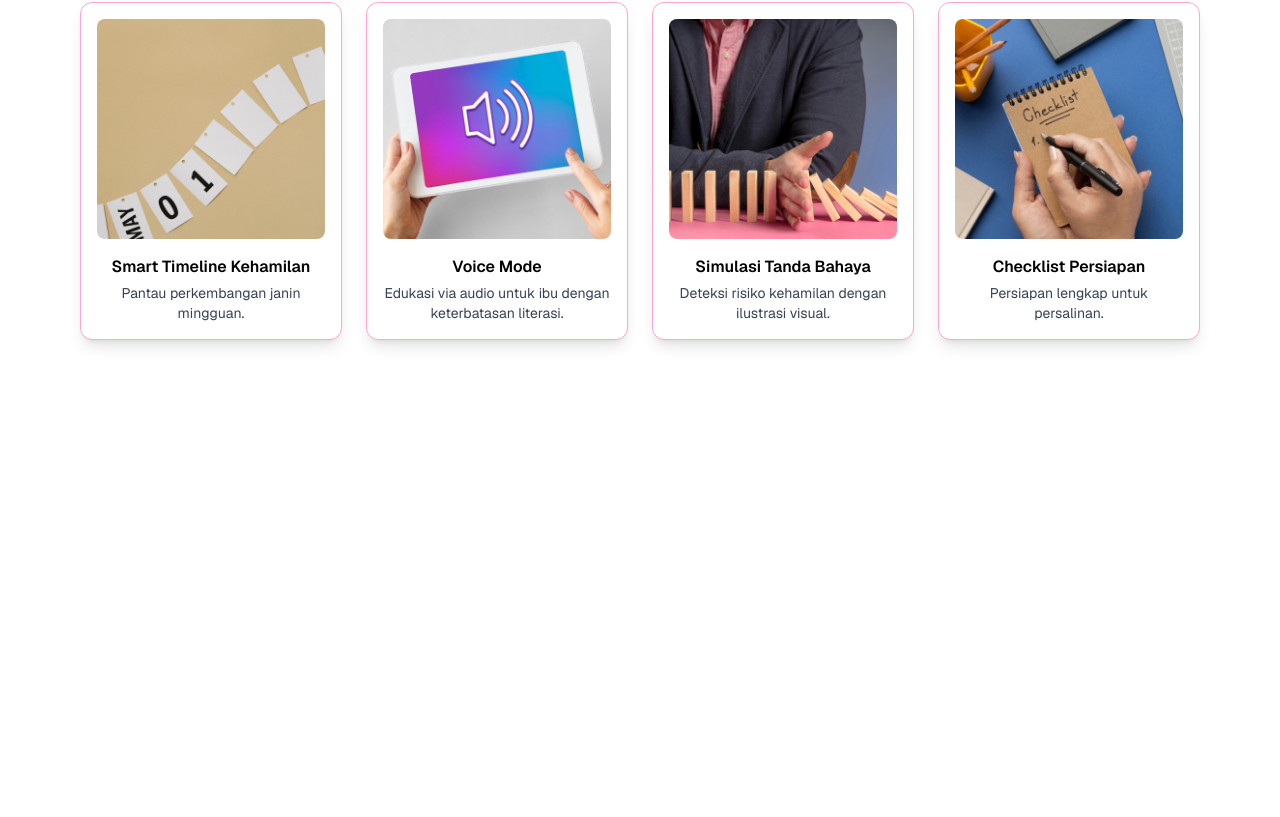
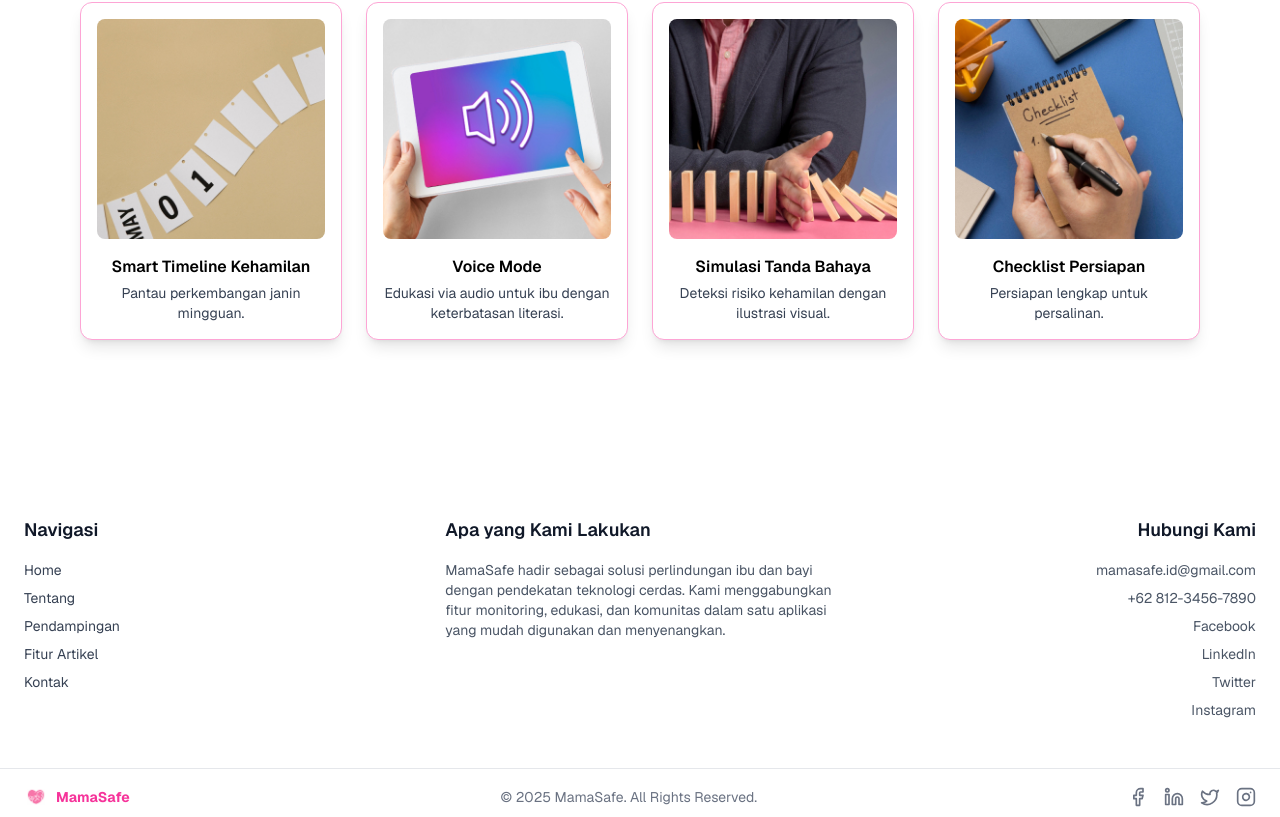
Before and after one commit to zollahrp/mamasafe, a Next.js app: page / in a window 1280 px wide. Shown: the part 1980-2797 px from the top of the page. Before the commit the page ends 2384 px from the top, so only its background shows below. Built offline with nearby package versions, Linux system fonts and the light colour scheme.

Commit message:
footer v1

```diff
--- a/src/app/page.js
+++ b/src/app/page.js
@@ -8,6 +8,8 @@ import Navbar from "@/components/landing/Navbar";
 import Tentang from "@/components/landing/Tentang";
 import Pendamping from "@/components/landing/Pendampingan";
 import Fitur from "@/components/landing/Fitur";
+
+import Footer from "@/components/landing/Footer";
 
 // const Video = dynamic(() => import("@/components/landing/DemoVideo"), { ssr: false });
 
@@ -20,7 +22,7 @@ export default function Home() {
       <Pendamping />
       <Fitur />
 
-      {/* <Footer /> */}
+      <Footer />
     </div>
   );
 }
--- a/src/components/landing/Footer.jsx
+++ b/src/components/landing/Footer.jsx
@@ -0,0 +1,63 @@
+import Link from "next/link";
+import {
+    Facebook,
+    Linkedin,
+    Twitter,
+    Instagram
+} from "lucide-react";
+
+export default function Footer() {
+    return (
+        <footer className="bg-white text-gray-700 mt-16">
+            <div className="max-w-7xl mx-auto px-6 py-12 grid grid-cols-1 md:grid-cols-3 gap-8 border-b border-gray-200">
+                {/* Navigasi */}
+                <div>
+                    <h3 className="text-lg font-semibold mb-4 text-gray-900">Navigasi</h3>
+                    <ul className="space-y-2 text-sm">
+                        <li><a href="#" className="hover:text-pink-500">Home</a></li>
+                        <li><a href="#" className="hover:text-pink-500">Tentang</a></li>
+                        <li><a href="#" className="hover:text-pink-500">Pendampingan</a></li>
+                        <li><a href="#" className="hover:text-pink-500">Fitur Artikel</a></li>
+                        <li><a href="#" className="hover:text-pink-500">Kontak</a></li>
+                    </ul>
+                </div>
+                <div>
+                    <h3 className="text-lg font-semibold mb-4 text-gray-900">Apa yang Kami Lakukan</h3>
+                    <p className="text-sm text-gray-600">
+                        MamaSafe hadir sebagai solusi perlindungan ibu dan bayi dengan pendekatan teknologi cerdas. Kami menggabungkan fitur monitoring, edukasi, dan komunitas dalam satu aplikasi yang mudah digunakan dan menyenangkan.
+                    </p>
+                </div>
+
+                <div className="text-right">
+                    <h3 className="text-lg font-semibold mb-4 text-gray-900">Hubungi Kami</h3>
+                    <ul className="text-sm space-y-2 text-gray-600">
+                        <li>mamasafe.id@gmail.com</li>
+                        <li>+62 812-3456-7890</li>
+                        <li><a href="#" className="hover:text-pink-500">Facebook</a></li>
+                        <li><a href="#" className="hover:text-pink-500">LinkedIn</a></li>
+                        <li><a href="#" className="hover:text-pink-500">Twitter</a></li>
+                        <li><a href="#" className="hover:text-pink-500">Instagram</a></li>
+                    </ul>
+                </div>
+            </div>
+
+            <div className="max-w-7xl mx-auto px-6 py-4 flex flex-col md:flex-row items-center justify-between text-sm text-gray-500">
+                <div className="flex items-center gap-2 mb-2 md:mb-0">
+                    <img src="/img/logo.png" alt="MamaSafe Logo" className="w-6 h-6" />
+                    <span className="font-bold text-pink-500">MamaSafe</span>
+                </div>
+
+                <div className="text-center">
+                    © {new Date().getFullYear()} MamaSafe. All Rights Reserved.
+                </div>
+
+                <div className="flex gap-4">
+                    <a href="#"><Facebook size={20} /></a>
+                    <a href="#"><Linkedin size={20} /></a>
+                    <a href="#"><Twitter size={20} /></a>
+                    <a href="#"><Instagram size={20} /></a>
+                </div>
+            </div>
+        </footer>
+    );
+}
```
